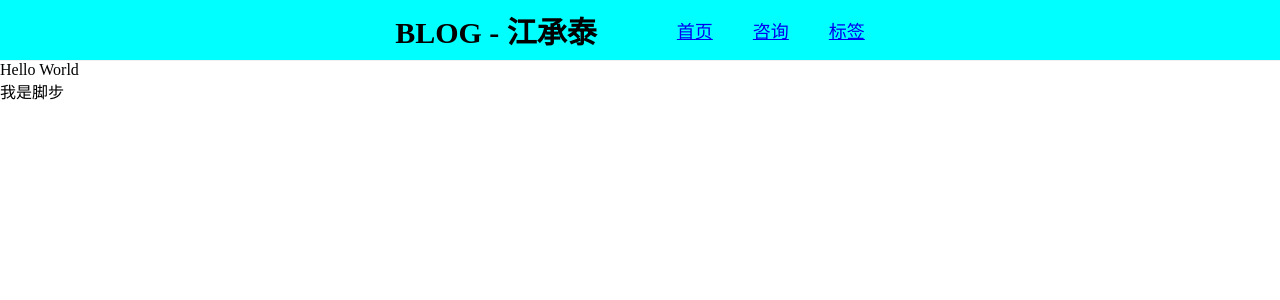
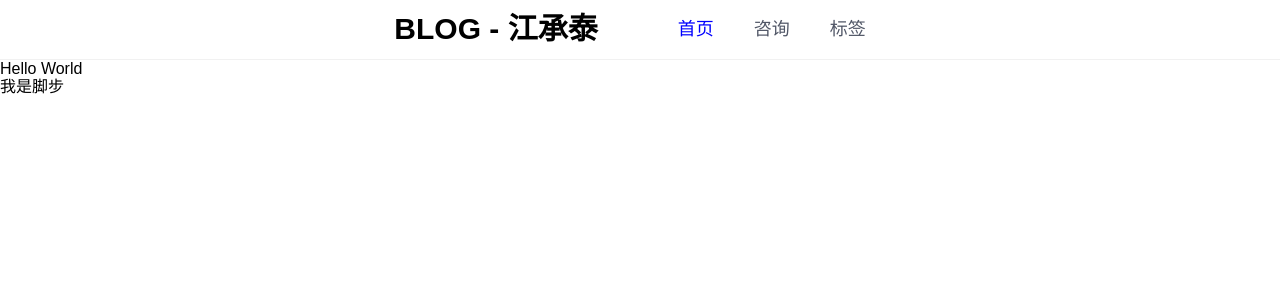
Before and after one commit to shanliuling/react_next12_ssr_muke, a Next.js app: page / in a window 1280 px wide. Shown: the top 300 px of the page. Built offline with nearby package versions, Linux system fonts and the light colour scheme.

Commit message:
✨ feat:\navbar修改,

```diff
--- a/components/Navbar/index.module.scss
+++ b/components/Navbar/index.module.scss
@@ -1,6 +1,6 @@
 .navbar {
   height: 60px;
-  background-color: aqua;
+  background-color: #ffff;
   border-bottom: 1px solid #f1f1f1;
   display: flex;
   align-items: center;
@@ -17,5 +17,9 @@
   span {
     font-size: 18px;
     padding: 0 20px;
+    color: #515767;
+  }
+  .active {
+    color: blue;
   }
 }
--- a/components/Navbar/index.tsx
+++ b/components/Navbar/index.tsx
@@ -2,15 +2,23 @@ import { NextPage } from 'next'
 import { navs } from './config'
 import styles from './index.module.scss'
 import Link from 'next/link'
+import { useRouter } from 'next/router'
 const Navbar: NextPage = () => {
+  const { pathname } = useRouter()
+
   return (
     <div className={styles.navbar}>
       <section className={styles.LogArea}>BLOG - 江承泰</section>
       <section className={styles.LinkArea}>
         {navs?.map((item) => {
           return (
-            <Link href={item.path} key={item.name}>
-              <span>{item.name}</span>
+            <Link
+              href={item.path}
+              style={{ textDecoration: 'none' }}
+              key={item.name}>
+              <span className={pathname === item.path ? styles.active : ''}>
+                {item.name}
+              </span>
             </Link>
           )
         })}
--- a/package.json
+++ b/package.json
@@ -8,6 +8,7 @@
     "lint": "next lint"
   },
   "dependencies": {
+    "antd": "^5.5.2",
     "mockjs": "^1.1.0",
     "next": "13.4.2",
     "react": "18.2.0",
--- a/styles/globals.css
+++ b/styles/globals.css
@@ -1,4 +1,5 @@
-* {
-  margin: 0;
-  padding: 0;
+@import 'antd/dist/reset.css';
+
+body {
+  border-color: #ffff;
 }
```
Also changed, not shown: 1 other file (tests, documents, lock files or other folders).
